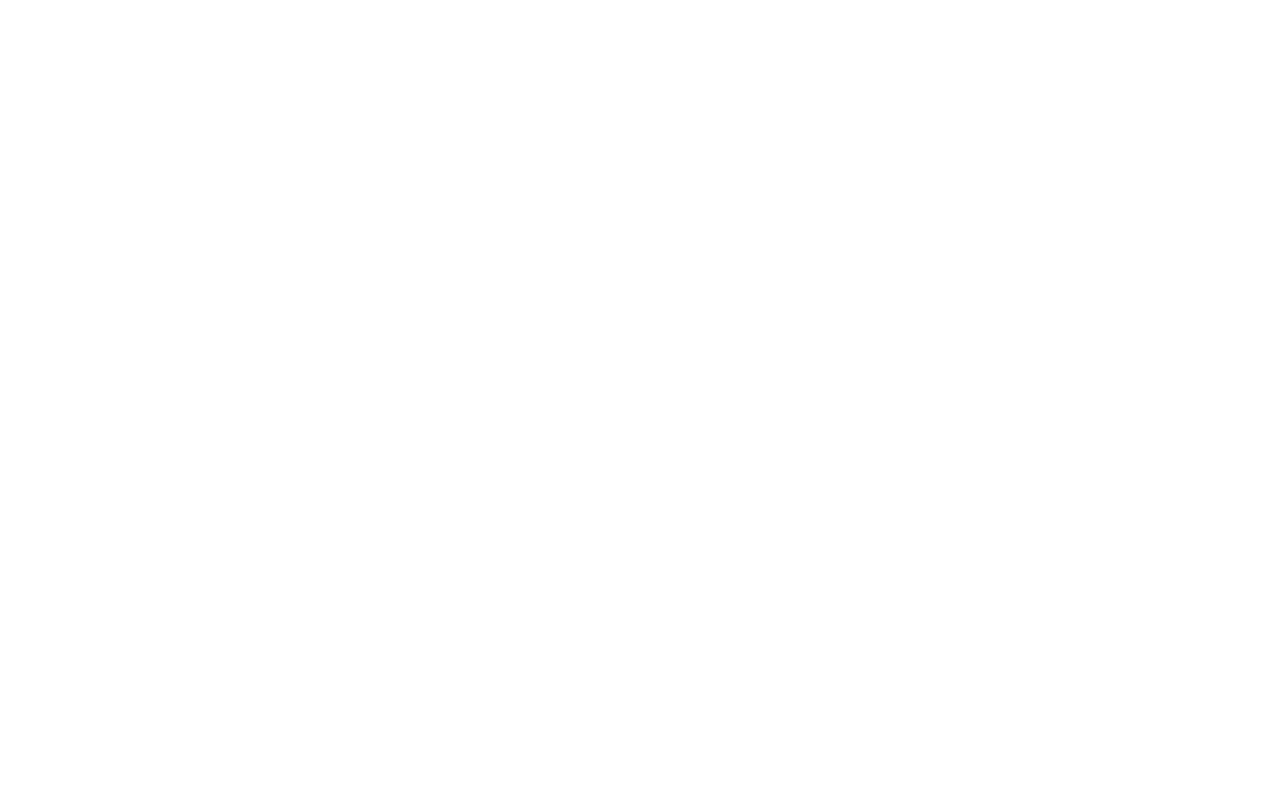
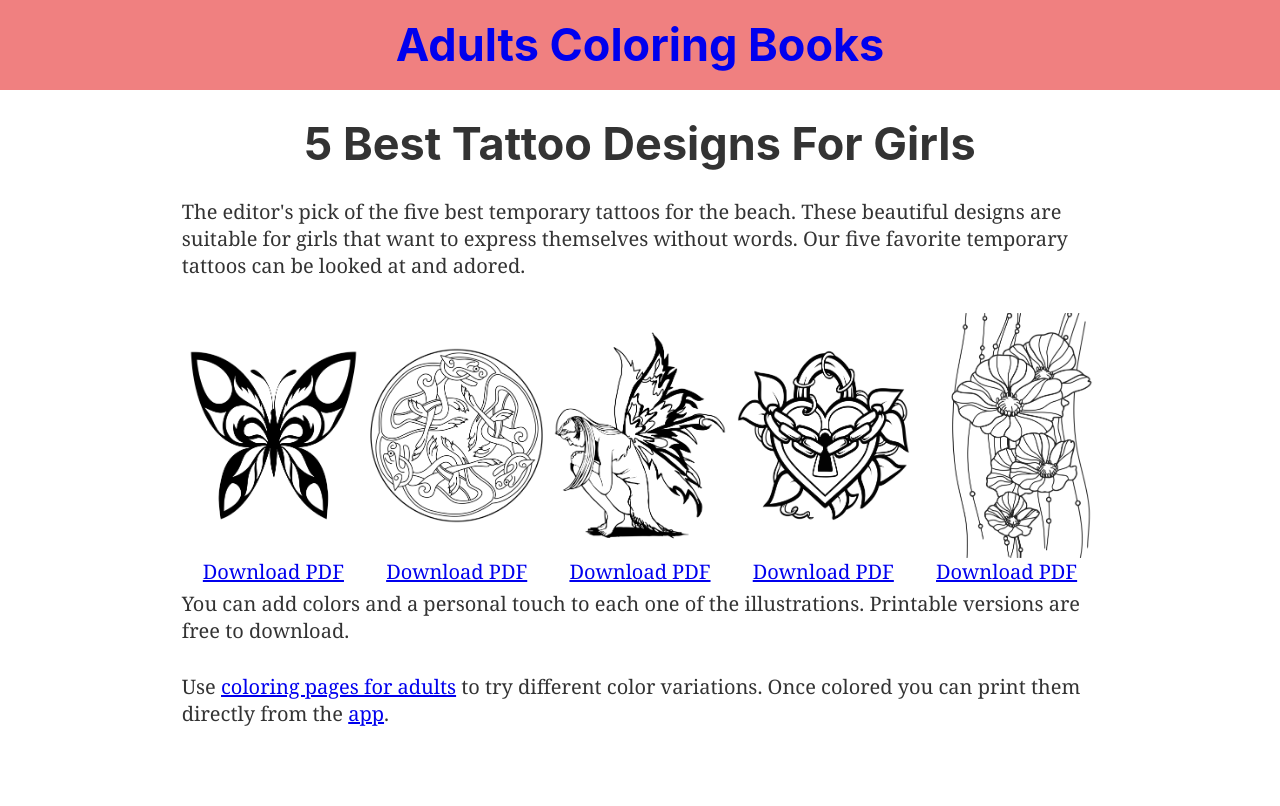
Before and after one commit to pavelkukov/acb-website, a Gatsby site: page /5-best-tattoo-adult-coloring-pages in a window 1280 px wide. Before the commit this address had no page. Built offline with nearby package versions, Linux system fonts and the light colour scheme; Gatsby itself is replaced by a stand-in of ours.

Commit message:
feat: new page

```diff
--- /dev/null
+++ b/src/components/images/ButterflyTattoo.tsx
@@ -0,0 +1,30 @@
+import React from 'react'
+import { useStaticQuery, graphql } from 'gatsby'
+import Img from 'gatsby-image'
+import Zoom from 'react-medium-image-zoom'
+import 'react-medium-image-zoom/dist/styles.css'
+
+export default function ButterflyTattoo(): React.ReactElement {
+    const data = useStaticQuery(graphql`
+        query {
+            placeholderImage: file(
+                relativePath: { eq: "butterfly_tattoo.png" }
+            ) {
+                childImageSharp {
+                    fluid(maxWidth: 480) {
+                        ...GatsbyImageSharpFluid
+                    }
+                }
+            }
+        }
+    `)
+
+    return (
+        <Zoom>
+            <Img
+                alt={`butterfly tattoo`}
+                fluid={data.placeholderImage.childImageSharp.fluid}
+            />
+        </Zoom>
+    )
+}
--- /dev/null
+++ b/src/components/images/CelticOrnamentBookOfKells.tsx
@@ -0,0 +1,30 @@
+import React from 'react'
+import { useStaticQuery, graphql } from 'gatsby'
+import Img from 'gatsby-image'
+import Zoom from 'react-medium-image-zoom'
+import 'react-medium-image-zoom/dist/styles.css'
+
+export default function CelticOrnamentBookOfKells(): React.ReactElement {
+    const data = useStaticQuery(graphql`
+        query {
+            placeholderImage: file(
+                relativePath: { eq: "celtic_ornament_book_of_kells.png" }
+            ) {
+                childImageSharp {
+                    fluid(maxWidth: 480) {
+                        ...GatsbyImageSharpFluid
+                    }
+                }
+            }
+        }
+    `)
+
+    return (
+        <Zoom>
+            <Img
+                alt={`Celtic Ornament - Book Of Kells`}
+                fluid={data.placeholderImage.childImageSharp.fluid}
+            />
+        </Zoom>
+    )
+}
--- /dev/null
+++ b/src/components/images/FairyTattoo.tsx
@@ -0,0 +1,28 @@
+import React from 'react'
+import { useStaticQuery, graphql } from 'gatsby'
+import Img from 'gatsby-image'
+import Zoom from 'react-medium-image-zoom'
+import 'react-medium-image-zoom/dist/styles.css'
+
+export default function FairyTattoo(): React.ReactElement {
+    const data = useStaticQuery(graphql`
+        query {
+            placeholderImage: file(relativePath: { eq: "fairy_tattoo.png" }) {
+                childImageSharp {
+                    fluid(maxWidth: 480) {
+                        ...GatsbyImageSharpFluid
+                    }
+                }
+            }
+        }
+    `)
+
+    return (
+        <Zoom>
+            <Img
+                alt={`Fairy Tattoo`}
+                fluid={data.placeholderImage.childImageSharp.fluid}
+            />
+        </Zoom>
+    )
+}
--- /dev/null
+++ b/src/components/images/LockedHeart.tsx
@@ -0,0 +1,28 @@
+import React from 'react'
+import { useStaticQuery, graphql } from 'gatsby'
+import Img from 'gatsby-image'
+import Zoom from 'react-medium-image-zoom'
+import 'react-medium-image-zoom/dist/styles.css'
+
+export default function LockedHeart(): React.ReactElement {
+    const data = useStaticQuery(graphql`
+        query {
+            placeholderImage: file(relativePath: { eq: "locked_heart.png" }) {
+                childImageSharp {
+                    fluid(maxWidth: 480) {
+                        ...GatsbyImageSharpFluid
+                    }
+                }
+            }
+        }
+    `)
+
+    return (
+        <Zoom>
+            <Img
+                alt={`Locked Heart`}
+                fluid={data.placeholderImage.childImageSharp.fluid}
+            />
+        </Zoom>
+    )
+}
--- /dev/null
+++ b/src/components/images/PoppiesColoringPage.tsx
@@ -0,0 +1,30 @@
+import React from 'react'
+import { useStaticQuery, graphql } from 'gatsby'
+import Img from 'gatsby-image'
+import Zoom from 'react-medium-image-zoom'
+import 'react-medium-image-zoom/dist/styles.css'
+
+export default function PoppiesColoringPage(): React.ReactElement {
+    const data = useStaticQuery(graphql`
+        query {
+            placeholderImage: file(
+                relativePath: { eq: "poppies_coloring_page.png" }
+            ) {
+                childImageSharp {
+                    fluid(maxWidth: 480) {
+                        ...GatsbyImageSharpFluid
+                    }
+                }
+            }
+        }
+    `)
+
+    return (
+        <Zoom>
+            <Img
+                alt={`Poppies`}
+                fluid={data.placeholderImage.childImageSharp.fluid}
+            />
+        </Zoom>
+    )
+}
--- a/src/components/layout/FlexRow.tsx
+++ b/src/components/layout/FlexRow.tsx
@@ -14,3 +14,7 @@
     flex-basis: 100%;
     padding: 5px;
 `
+
+export const FlexColTextCenter = styled(FlexCol)`
+    text-align: center;
+`
--- /dev/null
+++ b/src/pages/5-best-tattoo-adult-coloring-pages.tsx
@@ -0,0 +1,96 @@
+import React from 'react'
+import { Link } from 'gatsby'
+
+import Layout from '../components/layout'
+import SEO from '../components/seo'
+import { FlexRow, FlexColTextCenter } from '../components/layout/FlexRow'
+
+import ButterflyTattoo from '../components/images/ButterflyTattoo'
+import CelticOrnamentBookOfKells from '../components/images/CelticOrnamentBookOfKells'
+import LockedHeart from '../components/images/LockedHeart'
+import PoppiesColoringPage from '../components/images/PoppiesColoringPage'
+import FairyTattoo from '../components/images/FairyTattoo'
+
+export default function PrivacyPolicy(): React.ReactElement {
+    return (
+        <Layout>
+            <SEO title="5 Best Girl Tattoos" />
+            <h1
+                style={{ textAlign: 'center' }}
+                id="adult-coloring-pages-summer-beach"
+            >
+                5 Best Tattoo Designs For Girls
+            </h1>
+            <p>
+                The editor&apos;s pick of the five best temporary tattoos for
+                the beach. These beautiful designs are suitable for girls that
+                want to express themselves without words. Our five favorite
+                temporary tattoos can be looked at and adored.
+            </p>
+            <FlexRow>
+                <FlexColTextCenter>
+                    <ButterflyTattoo />
+                    <a
+                        href="https://coloring-pages.tv/pdf/butterfly_tattoo.pdf"
+                        target="_blank"
+                        rel="noopener noreferrer"
+                    >
+                        Download PDF
+                    </a>
+                </FlexColTextCenter>
+                <FlexColTextCenter>
+                    <CelticOrnamentBookOfKells />
+                    <a
+                        href="https://coloring-pages.tv/pdf/celtic_ornament_book_of_kells.pdf"
+                        target="_blank"
+                        rel="noopener noreferrer"
+                    >
+                        Download PDF
+                    </a>
+                </FlexColTextCenter>
+                <FlexColTextCenter>
+                    <FairyTattoo />
+                    <a
+                        href="https://coloring-pages.tv/pdf/fairy_tattoo.pdf"
+                        target="_blank"
+                        rel="noopener noreferrer"
+                    >
+                        Download PDF
+                    </a>
+                </FlexColTextCenter>
+                <FlexColTextCenter>
+                    <LockedHeart />
+                    <a
+                        href="https://coloring-pages.tv/pdf/locked_heart.pdf"
+                        target="_blank"
+                        rel="noopener noreferrer"
+                    >
+                        Download PDF
+                    </a>
+                </FlexColTextCenter>
+                <FlexColTextCenter>
+                    <PoppiesColoringPage />
+                    <a
+                        href="https://coloring-pages.tv/pdf/poppies_coloring_page.pdf"
+                        target="_blank"
+                        rel="noopener noreferrer"
+                    >
+                        Download PDF
+                    </a>
+                </FlexColTextCenter>
+            </FlexRow>
+            <p>
+                You can add colors and a personal touch to each one of the
+                illustrations. Printable versions are free to download.
+            </p>
+            <p>
+                Use{' '}
+                <a href="https://play.google.com/store/apps/details?id=adults.coloring.books">
+                    coloring pages for adults
+                </a>{' '}
+                to try different color variations. Once colored you can print
+                them directly from the <Link to="/">app</Link>.
+            </p>
+        </Layout>
+    )
+}
--- a/src/pages/adult-coloring-pages.tsx
+++ b/src/pages/adult-coloring-pages.tsx
@@ -52,12 +52,12 @@
             </p>
             <p>
                 If you&apos;re looking for inspiration, consider printing the
-                illustration. Create a piece of art to set the right mood for
-                your summer holiday.
+                illustration. <Link to="/">Create a piece of art</Link> to set
+                the right mood for your summer holiday.
             </p>
             <p>
-                You can download printable version from the download link under
-                the image.
+                You can download printable version from the link under the
+                image.
             </p>
             <div
                 style={{
--- a/src/pages/index.tsx
+++ b/src/pages/index.tsx
@@ -134,6 +134,11 @@
                 <h3>Articles</h3>
                 <ul>
                     <li>
+                        <Link to="/5-best-tattoo-adult-coloring-pages/">
+                            5 Best Girl Tattoos - adult coloring pages
+                        </Link>
+                    </li>
+                    <li>
                         <Link to="/adult-coloring-pages/">
                             Adult Coloring Pages - Summer Beach
                         </Link>
```
Also changed, not shown: README.md, src/images/butterfly_tattoo.png (added), src/images/celtic_ornament_book_of_kells.png (added), src/images/fairy_tattoo.png (added), src/images/locked_heart.png (added), src/images/poppies_coloring_page.png (added), 5 other files.
